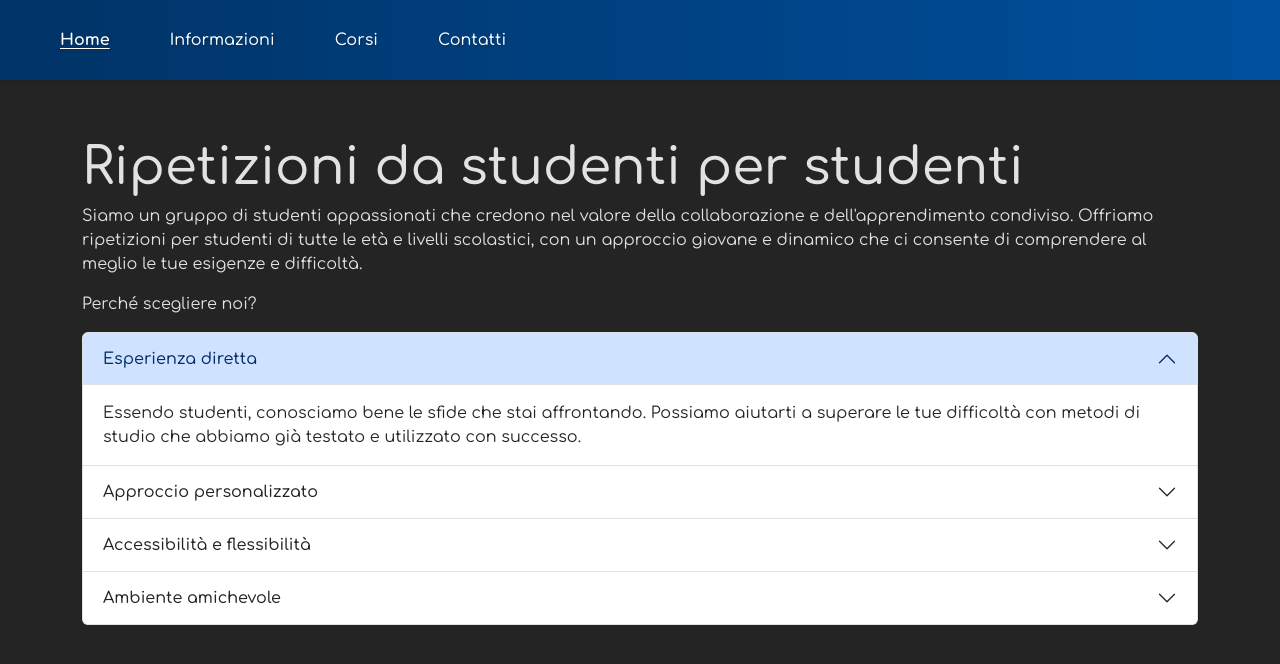
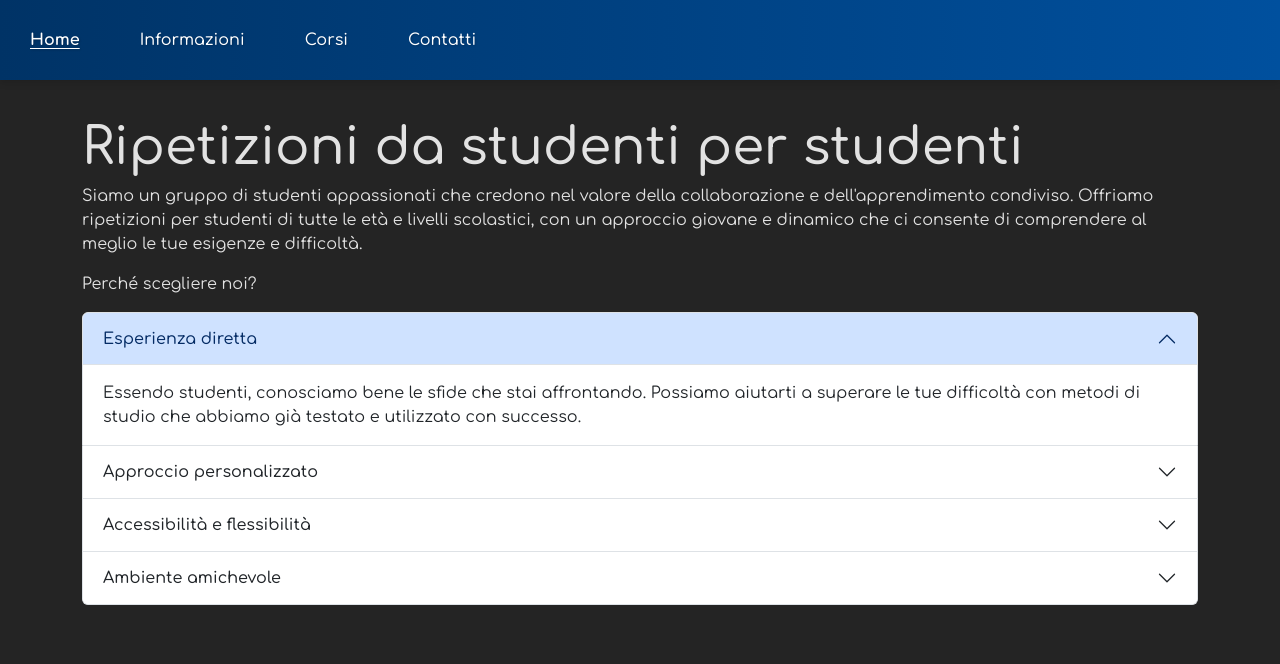
Before and after one commit to Gxsus/ripetizioniOnline, a React (Vite) app: page / in a window 1280 px wide. Shown: the top 664 px of the page. Built offline with nearby package versions, Linux system fonts and the light colour scheme.

Commit message:
Fixato fr sta volta

```diff
--- a/src/App.css
+++ b/src/App.css
@@ -36,10 +36,11 @@ html, body {
 }
 
 .main-content {
-    height: calc(100vh - 15vh); /* Imposta l'altezza in base alla viewport */
-    margin-top: 15vh; /* Aggiungi un margine superiore per evitare la sovrapposizione */
+    height: calc(100vh - 10vh); /* Imposta l'altezza in base alla viewport */
+    margin-top: 10vh; /* Aggiungi un margine superiore per evitare la sovrapposizione */
     overflow-y: auto; /* Abilita lo scorrimento verticale */
-    padding: 20px;
+    padding-top: 5vh;
+    padding-bottom: 5vh;
 }
 
 .menu {
@@ -87,7 +88,6 @@ table th, table td {
     gap: 2vw;
     height: 10vh;
     justify-content: space-between;
-    padding: 15px 30px;
     position: fixed;
     top: 0;
     width: 100vw;
--- a/src/pages/Courses.jsx
+++ b/src/pages/Courses.jsx
@@ -75,10 +75,10 @@ function Courses() {
     return (
         <>
             <Navbar />
-            <div className="banner" style={{ backgroundColor: 'yellow', color: "black", textAlign: 'center', padding: '10px', fontWeight: 'bold', marginTop: '15vh' }}>
+            <div className="banner" style={{ backgroundColor: 'yellow', color: "black", textAlign: 'center', padding: '10px', fontWeight: 'bold', marginTop: '10vh' }}>
                 Work in Progress
             </div>
-            <div className="container main-content" style={{ position: 'relative', paddingTop: '0', marginTop: '3vh' }}>
+            <div className="container main-content" style={{ position: 'relative', marginTop: '0vh' }}>
                 <h1>Corsi in vendita</h1>
                 <p>Ogni corso ha il prezzo specificato.</p>
                 <div id="cards-container">
```
